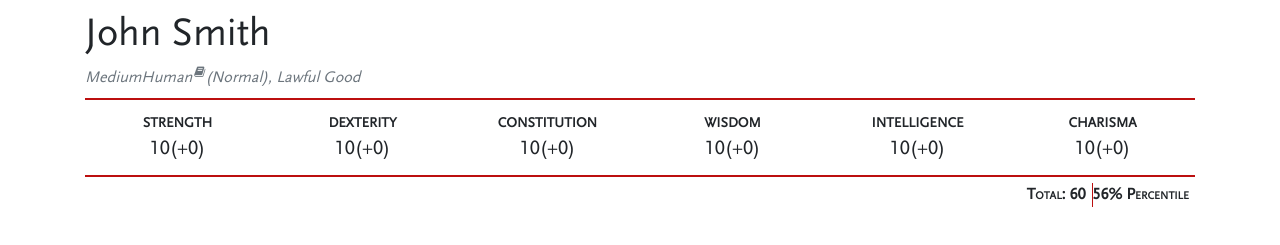
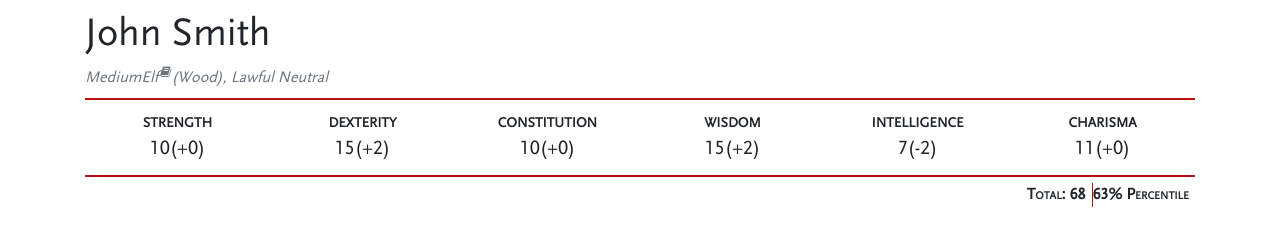
Before and after one commit to tom-wolfe/dnd-5e-tools, an Angular app: page / in a window 1280 px wide. Shown: the part 335-580 px from the top of the page. Built offline with nearby package versions, Linux system fonts and the light colour scheme.

Commit message:
Enhance races. Fix races without subraces. Add some data from PHB. Randomize character on load.

```diff
--- a/src/app/app.component.html
+++ b/src/app/app.component.html
@@ -18,7 +18,7 @@
     <div class="text-muted npc-subline">
       <span class="size">{{character.race.size}}</span>
       <span class="race">{{character.race.name}}</span><source-reference [reference]="character.race.reference"></source-reference>
-      <span class="sub-race">{{character.subrace.name}}</span>,
+      <span class="sub-race" *ngIf="character.subrace">{{character.subrace.name}}</span>,
       <span class="npc-alignment">{{character.alignmentDescription}}</span>
     </div>
   </div>
--- a/src/app/app.component.ts
+++ b/src/app/app.component.ts
@@ -9,14 +9,13 @@ import { CharacterGenerator } from "../generators/character-generator";
 })
 export class AppComponent {
   title = "D&D 5th Edition NPC Generator";
+  generator = new CharacterGenerator();
   character: Character;
   constructor() {
-    this.character = new Character();
+    this.character = this.generator.generateCharacter();
   };
 
   onGenerateClick() {
-    const generator = new CharacterGenerator();
-    this.character = generator.generateCharacter();
+    this.character = this.generator.generateCharacter();
   };
-
 };
--- a/src/data/races.ts
+++ b/src/data/races.ts
@@ -2,17 +2,98 @@ import { Race, Subrace } from "../models/race";
 
 export const Races: Race[] = [
     {
+        name: "Dragonborn",
+        size: "Medium",
+        speed: 30,
+        reference: {
+            source: "PHB",
+            page: 32,
+            url: "https://www.dndbeyond.com/characters/races/dragonborn"
+        },
+        subraces: null
+    }, {
+        name: "Dwarf",
+        size: "Medium",
+        speed: 25,
+        reference: { source: "PHB", page: 18, url: "https://www.dndbeyond.com/characters/races/dwarf" },
+        subraces: [
+            {
+                name: "Hill",
+                reference: { source: "PHB", page: 20, url: "https://www.dndbeyond.com/characters/races/dwarf#HillDwarf" }
+            }, {
+                name: "Mountain",
+                reference: { source: "PHB", page: 20, url: "https://www.dndbeyond.com/characters/races/dwarf#MountainDwarf" }
+            },
+            {
+                name: "Duergar",
+                reference: { source: "SCG", page: 104, url: "" }
+            }
+        ]
+    }, {
+        name: "Elf",
+        size: "Medium",
+        speed: 25,
+        reference: { source: "PHB", page: 21, url: "https://www.dndbeyond.com/characters/races/elf" },
+        subraces: [
+            {
+                name: "High",
+                reference: { source: "PHB", page: 23, url: "https://www.dndbeyond.com/characters/races/elf#HighElf" }
+            }, {
+                name: "Wood",
+                reference: { source: "PHB", page: 24, url: "https://www.dndbeyond.com/characters/races/elf#WoodElf" }
+            }, {
+                name: "Drow",
+                reference: { source: "PHB", page: 24, url: "" }
+            }
+        ]
+    }, {
+        name: "Gnome",
+        size: "Small",
+        speed: 25,
+        reference: { source: "PHB", page: 35, url: "https://www.dndbeyond.com/characters/races/gnome" },
+        subraces: [
+            {
+                name: "Forest",
+                reference: { source: "PHB", page: 37, url: "" }
+            }, {
+                name: "Rock",
+                reference: { source: "PHB", page: 37, url: "https://www.dndbeyond.com/characters/races/gnome#RockGnome" }
+            }, {
+                name: "Deep",
+                reference: { source: "SCG", page: 115, url: "https://www.dndbeyond.com/characters/races/gnome#DeepGnome" }
+            }
+        ]
+    }, {
+        name: "Halfling",
+        size: "Small",
+        speed: 25,
+        reference: { source: "PHB", page: 26, url: "https://www.dndbeyond.com/characters/races/halfling" },
+        subraces: [
+            {
+                name: "Lightfoot",
+                reference: { source: "PHB", page: 28, url: "https://www.dndbeyond.com/characters/races/halfling#Stout" }
+            }, {
+                name: "Stout",
+                reference: { source: "PHB", page: 28, url: "https://www.dndbeyond.com/characters/races/halfling#Stout" }
+            }
+        ]
+    }, {
         name: "Human",
         size: "Medium",
         speed: 30,
         reference: {
             source: "PHB",
-            page: 192,
+            page: 29,
             url: "https://www.dndbeyond.com/characters/races/human"
         },
         subraces: [
-            { name: "Normal" },
-            { name: "Variant" }
+            {
+                name: "Normal",
+                reference: { source: "PHB", page: 29, url: "https://www.dndbeyond.com/characters/races/human" }
+            }, {
+                name: "Variant",
+                reference: { source: "PHB", page: 31, url: "https://www.dndbeyond.com/characters/races/human#VariantHuman" }
+            }
         ]
     }
 ];
--- a/src/generators/character-generator.ts
+++ b/src/generators/character-generator.ts
@@ -28,11 +28,11 @@ export class CharacterGenerator {
         const raceNum = this.numGen.rollDie(Data.Races.length) - 1;
         character.race = Data.Races[raceNum];
 
-        if (character.race.subraces) {
+        if (character.race.subraces && character.race.subraces.length > 0) {
             const subraceNum = this.numGen.rollDie(character.race.subraces.length) - 1;
             character.subrace = character.race.subraces[subraceNum];
         } else {
-            character.subrace = null;
+            character.subrace = undefined;
         }
     }
 
--- a/src/models/character.ts
+++ b/src/models/character.ts
@@ -4,9 +4,9 @@ import * as Data from "../data/";
 
 export class Character {
     abilities: AbilityScores = new AbilityScores();
-    race: Race = Data.Races[0];
-    subrace: Subrace = Data.Races[0].subraces[0];
-    alignment = "LG";
+    race: Race;
+    subrace: Subrace;
+    alignment: string;
     get alignmentDescription() {
         return Data.Alignments[this.alignment];
     }
--- a/src/models/race.ts
+++ b/src/models/race.ts
@@ -11,4 +11,5 @@ export class Race {
 
 export class Subrace {
     name: string;
+    reference: Reference
 };
```
